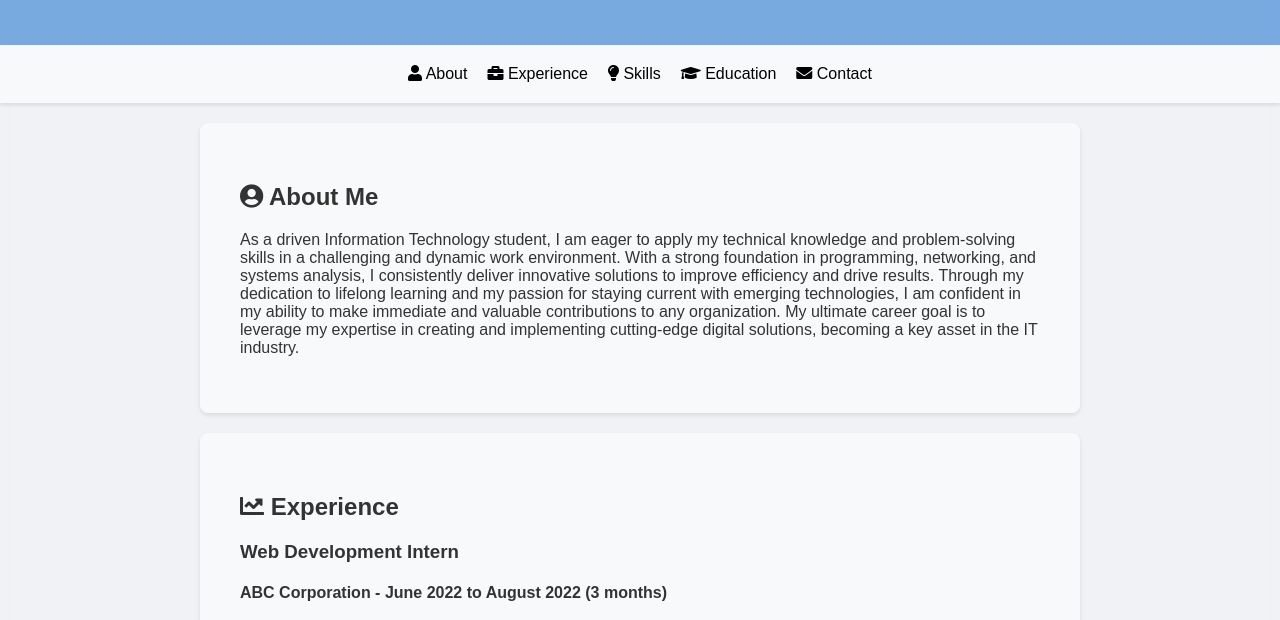
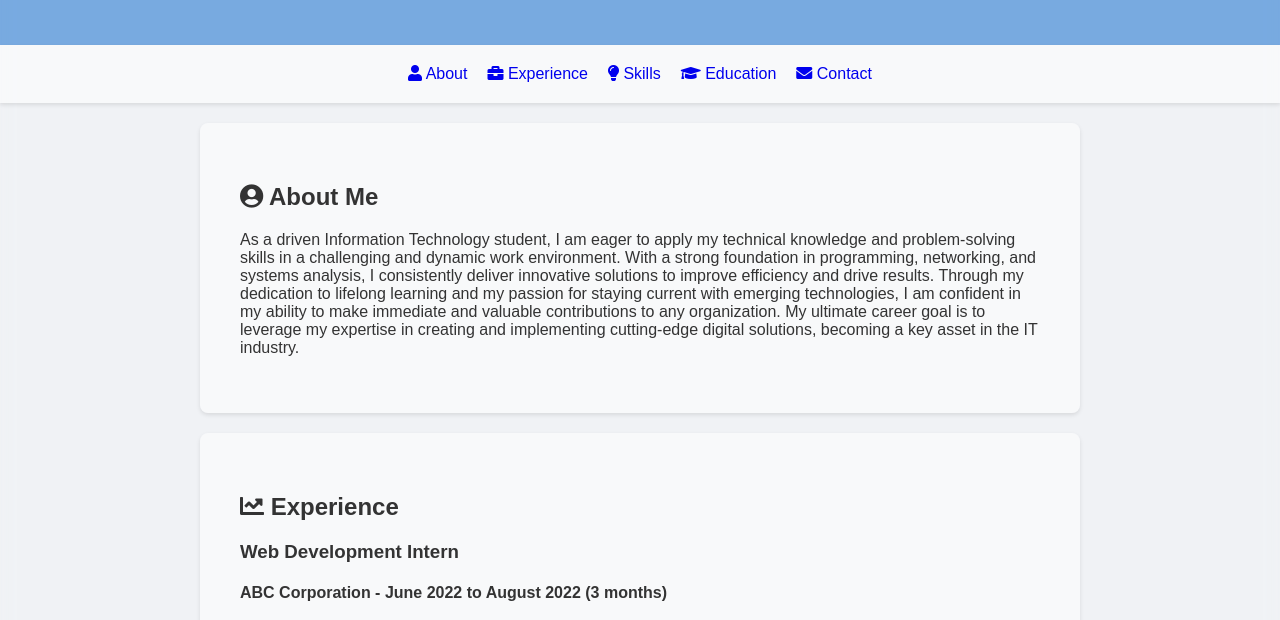
Before and after one commit to Zendevve/online_resume, a plain HTML site: page index.html in a window 1280 px wide. Shown: the part 133-753 px from the top of the page. Drawn offline with Linux system fonts and the light colour scheme.

Commit message:
Update style.css

```diff
--- a/style.css
+++ b/style.css
@@ -87,8 +87,6 @@ footer {
 
 nav a {
   text-decoration: none;
-  color: black;
-  /* Changed to make nav text black */
 }
 
 
```
